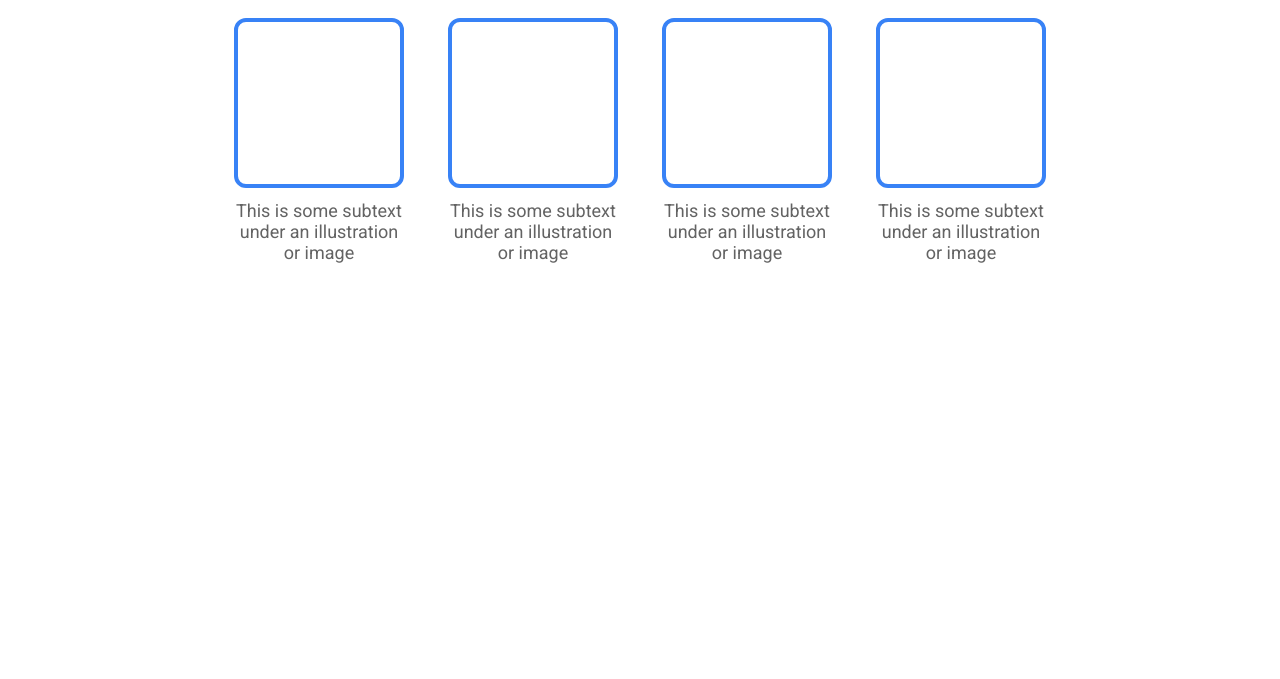
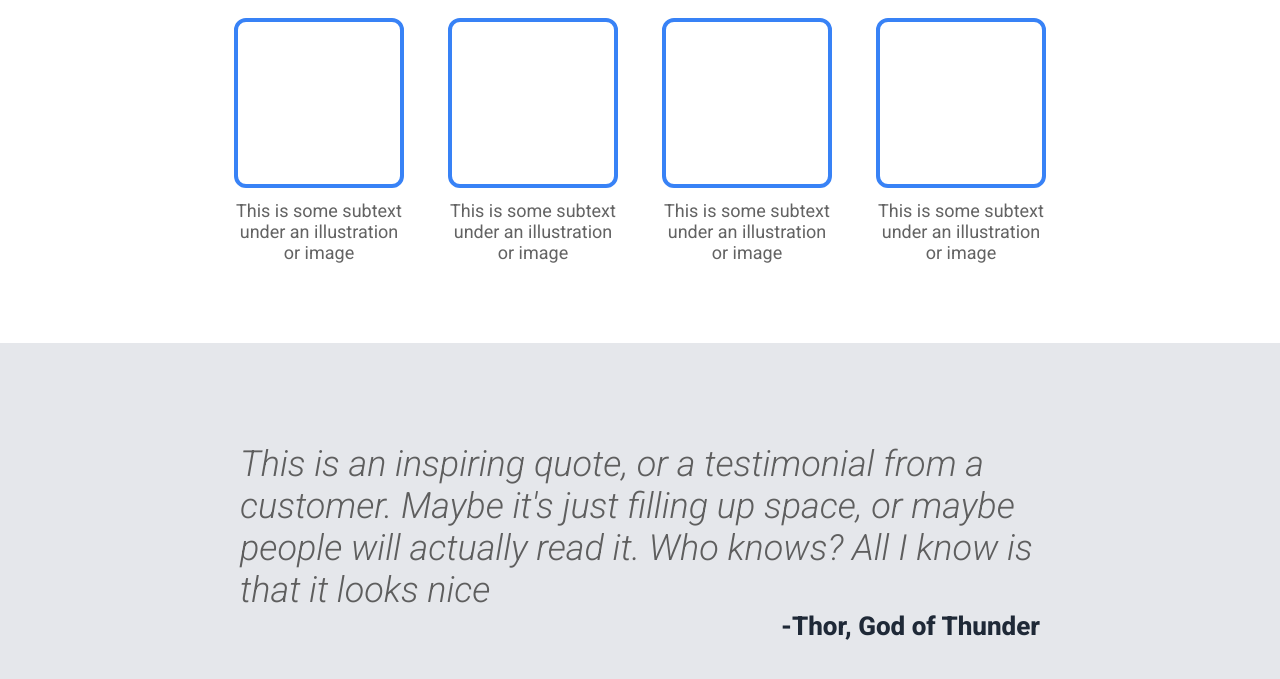
Before and after one commit to JakobKrizaj/landing-page, a plain HTML site: page index.html in a window 1280 px wide. Shown: the part 684-1363 px from the top of the page. Before the commit the page ends 1027 px from the top, so only its background shows below. Drawn offline with Linux system fonts and the light colour scheme.

Commit message:
Add a testimonial

```diff
--- a/index.html
+++ b/index.html
@@ -50,6 +50,12 @@
             </div>
         </div>
     </div>
+    <div class="section2">
+        <div id="box">
+            <p class="testimonial">This is an inspiring quote, or a testimonial from a customer. Maybe it's just filling up space, or maybe people will actually read it. Who knows? All I know is that it looks nice</p>
+            <p>-Thor, God of Thunder</p>
+        </div>
+    </div>
 </body>
 
 </html>
--- a/styles.css
+++ b/styles.css
@@ -116,3 +116,31 @@ h2 {
     border-radius: 12px;
     border: 4px solid #3882F6;
 }
+
+.section2 {
+    background-color: #E5E7EB;
+    display: flex;
+    flex-direction: column;
+    align-items: center;
+    padding: 100px 0 120px 0;
+}
+
+.section2 p {
+    font-size: 26px;
+    font-weight: 800;
+    color: #1F2937;
+    align-self: flex-end;
+}
+
+.section2 .testimonial {
+    font-size: 36px;
+    font-style: italic;
+    color: #5e5e5e;
+    font-weight: 300;
+    width: 800px;
+}
+
+#box {
+    display: flex;
+    flex-direction: column;
+}
```
